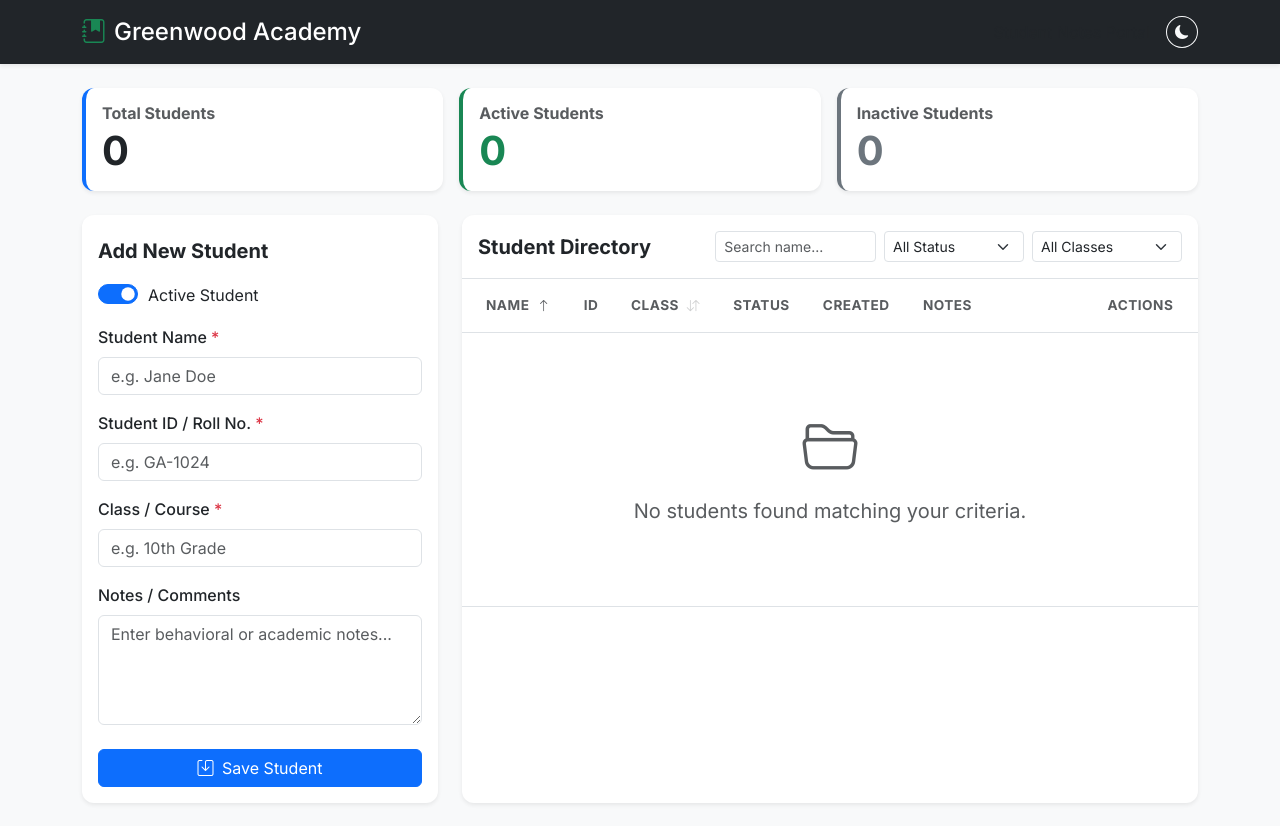
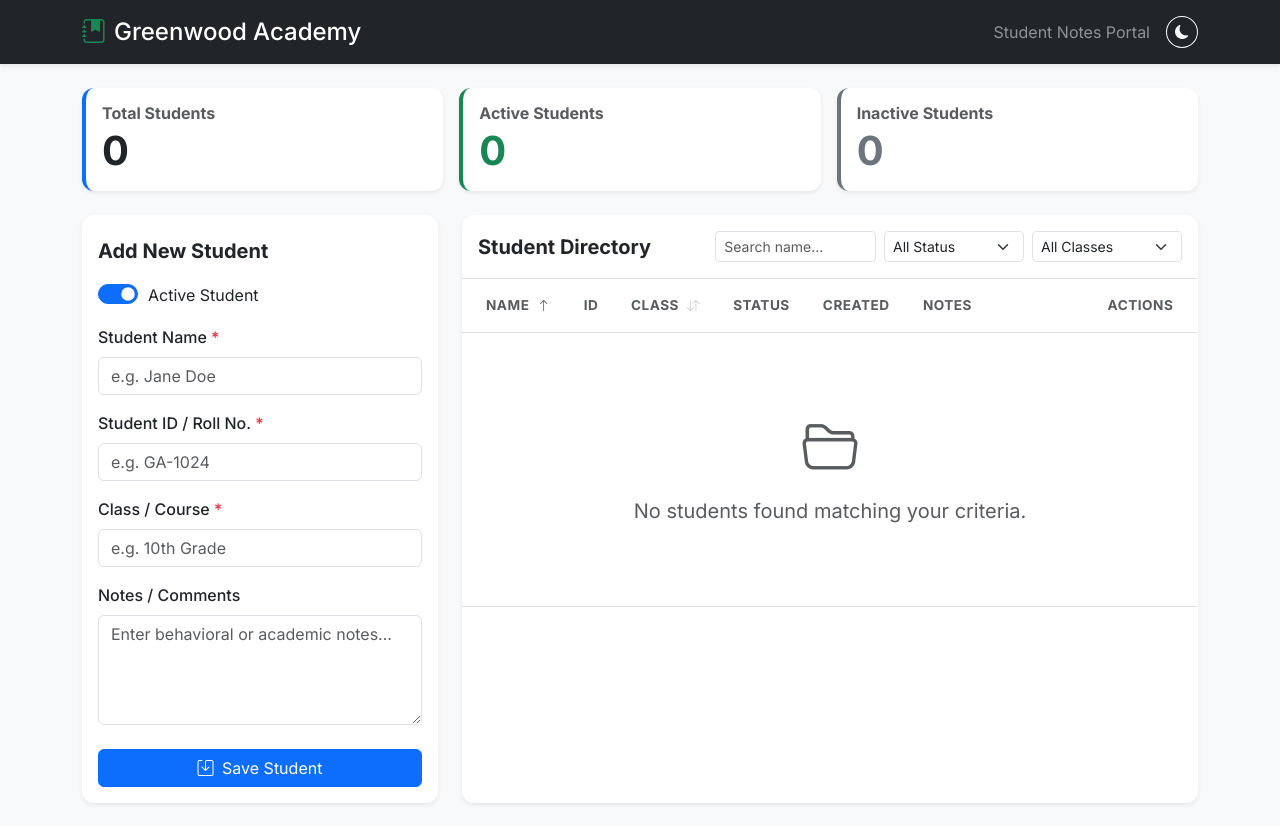
Before and after one commit to ZenFREL/3-hour-project, a plain HTML site: page index.html in a window 1280 px wide. Drawn offline with nearby package versions, Linux system fonts and the light colour scheme.

Commit message:
git add . git commit -m "Mini fix"

```diff
--- a/index.html
+++ b/index.html
@@ -19,7 +19,7 @@
             <h1 class="h4 mb-0"><i class="bi bi-journal-bookmark-fill me-2 text-success"></i>Greenwood Academy</h1>
 
             <div class="d-flex align-items-center gap-3">
-                <span class="text-muted fs-6 d-none d-sm-inline">Student Notes Portal</span>
+                <span class="text-white-50 fs-6 d-none d-sm-inline">Student Notes Portal</span>
                 <!-- Dark Mode Toggle Button -->
                 <button class="btn btn-outline-light btn-sm rounded-circle p-2 lh-1" id="theme-toggle" title="Toggle Dark Mode">
                     <i class="bi bi-moon-fill" id="theme-icon"></i>
```
